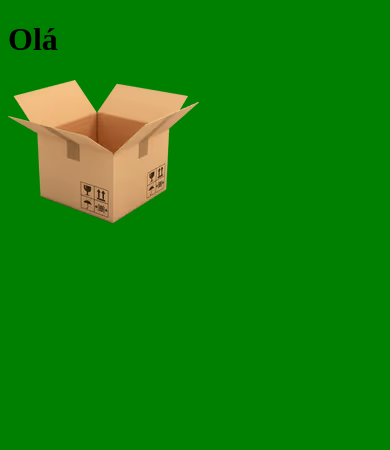
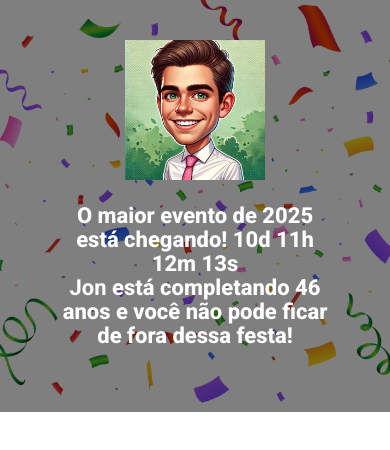
Before and after one commit to alexandrecastejon/ebac.frontend.22.projeto, a website built with Parcel: page src/index.html in a window 390 px wide. Built offline with nearby package versions, Linux system fonts and the light colour scheme.

Commit message:
criando o hero

```diff
--- a/package.json
+++ b/package.json
@@ -12,6 +12,7 @@
   "description": "",
   "devDependencies": {
     "@parcel/transformer-sass": "^2.8.0",
-    "parcel": "^2.8.0"
+    "parcel": "^2.8.0",
+    "sharp": "^0.31.3"
   }
 }
--- a/src/index.html
+++ b/src/index.html
@@ -1,15 +1,27 @@
 <!DOCTYPE html>
-<html lang="en">
+<html lang="pt-BR">
 <head>
     <meta charset="UTF-8">
     <meta http-equiv="X-UA-Compatible" content="IE=edge">
     <meta name="viewport" content="width=device-width, initial-scale=1.0">
-    <title>Document</title>
+    <title>Festa do Jon</title>
+    <link rel="preconnect" href="https://fonts.googleapis.com">
+    <link rel="preconnect" href="https://fonts.gstatic.com" crossorigin>
+    <link href="https://fonts.googleapis.com/css2?family=Roboto:ital,wght@0,100..900;1,100..900&display=swap" rel="stylesheet">
     <link rel="stylesheet" href="styles/main.scss">
 </head>
 <body>
-    <h1>Olá</h1>
-    <img src="./images/avatar.b1be591d.avif" alt="caixa">
+    <header class="hero">
+        <div class="container">
+            <img class="hero__logo" src="./images/caricatura.jpeg" alt="Jon">
+            <p class="hero__text">
+                O maior evento de 2025 está chegando! 10d 11h 12m 13s<br>
+                <strong>Jon</strong> está completando 46 anos e você não pode ficar de fora dessa festa!
+            </p>
+        </div>
+
+    </header>
+
     <script src="scripts/main.js""></script>
 </body>
 </html>
--- /dev/null
+++ b/src/styles/_hero.scss
@@ -0,0 +1,67 @@
+.hero {
+    padding-top: 64px;
+    padding-bottom: 100px;
+    background-image: url('../images/fundo.png');
+    background-repeat: no-repeat;
+    background-size: cover;
+    position: relative;
+
+    .container {
+        position: relative;
+    }
+
+    &::before {
+        position: absolute;
+        top: 0;
+        left: 0;
+        width: 100%;
+        height: 100%;
+        background-color: #000;
+        content: '';
+        opacity: 0.5;
+    }
+
+    &__text {
+        margin-top: 64px;
+        margin-bottom: 64px;
+        font-size: 40px;
+        line-height: 56px;
+        color: #fff;
+        font-weight: 800;
+        text-align: center;
+    }
+
+    &__logo {
+        margin: 0 auto;
+        height: 200px;
+        display: block;
+    }
+
+    @media (max-width: 1024px) {
+        padding: 60px;
+
+        &__logo {
+            height: 180px;
+        }
+
+        &__text {
+            font-size: 26px;
+            line-height: 30px;
+            margin: 30px 0;
+        }
+    }
+
+    @media (max-width: 640px) {
+        padding: 40px;
+
+        &__logo {
+            height: 140px;
+        }
+
+        &__text {
+            font-size: 22px;
+            line-height: 24px;
+            margin: 24px 0;
+        }
+    }
+}
--- a/src/styles/main.scss
+++ b/src/styles/main.scss
@@ -1,3 +1,23 @@
-body {
-    background-color: green;
+@use 'hero';
+
+* {
+    margin: 0;
+    padding: 0;
+    box-sizing: border-box;
+    font-family: Roboto, sans-serif;
+    color: #fff;
 }
+
+.container {
+    max-width: 960px;
+    width: 100%;
+    margin: 0 auto;
+
+    @media (max-width: 640px) {
+        max-width: 80%;
+    }
+
+    @media (max-width: 1024px) {
+        max-width: 90%;
+    }
+}
```
Also changed, not shown: src/images/avatar.b1be591d.avif (deleted), src/images/caricatura.jpeg (added), src/images/fundo.png (added), 1 other file.
